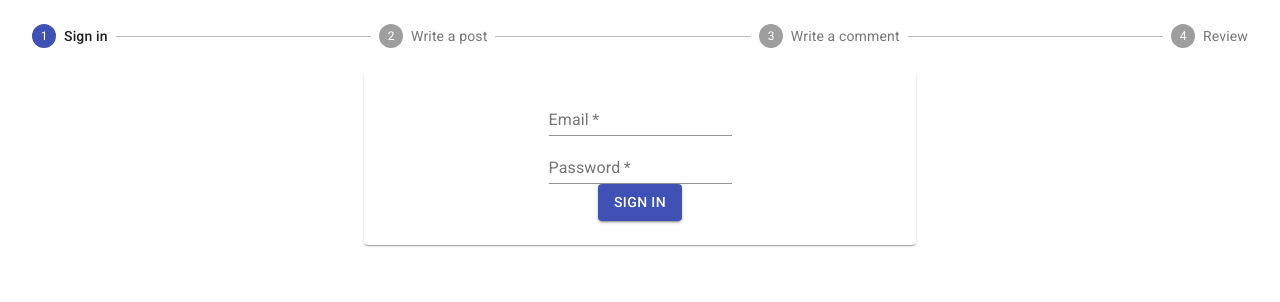
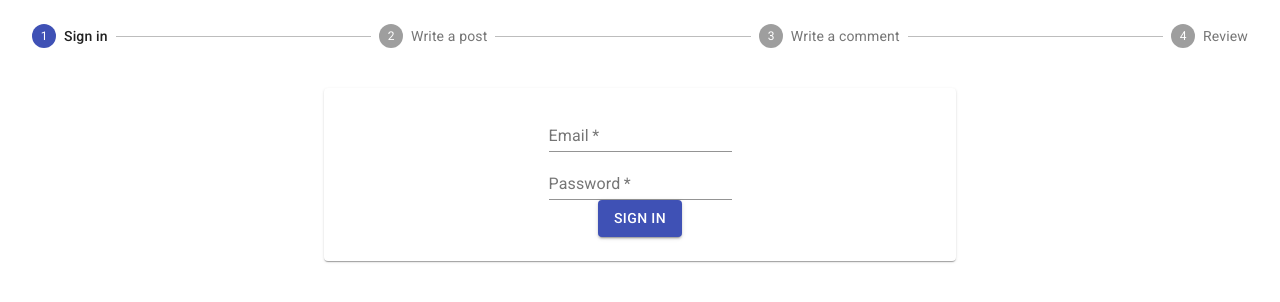
Before and after one commit to oksspo/react-redux-saga-app, a React app: page / in a window 1280 px wide. Shown: the top 302 px of the page. Built offline with nearby package versions, Linux system fonts and the light colour scheme.

Commit message:
Improved styling for layout

```diff
--- a/src/App.js
+++ b/src/App.js
@@ -1,11 +1,12 @@
 import React from "react";
+import {connect} from "react-redux";
 import Stepper from '@material-ui/core/Stepper';
 import Step from '@material-ui/core/Step';
 import StepLabel from '@material-ui/core/StepLabel';
 import AppBar from "@material-ui/core/AppBar";
-import Container from "@material-ui/core/Container";
+import Grid from "@material-ui/core/Grid";
 import './App.css';
-import {connect} from "react-redux";
+
 
 class App extends React.Component {
 	constructor(props) {
@@ -15,25 +16,28 @@ class App extends React.Component {
 	render() {
 		const steps = getSteps();
 		return (
-			<div className="App">
+			<Grid className="App"
+				  container
+				  justify="center"
+				  spacing={2}>
+				<Grid item xs={12}>
 					<AppBar position="static" elevation={0}>
 						<Stepper activeStep={this.props.activeStep}>
 							{steps.map((label) => {
-							const stepProps = {};
-							const labelProps = {};
-
 								return (
-								<Step key={label} {...stepProps}>
-									<StepLabel {...labelProps}>{label}</StepLabel>
+									<Step key={label}>
+										<StepLabel>{label}</StepLabel>
 									</Step>
 								);
 							})}
 						</Stepper>
 					</AppBar>
-				<Container maxWidth="sm">
+				</Grid>
+
+				<Grid item xs={6} >
 					{this.props.children}
-				</Container>
-			</div>
+				</Grid>
+			</Grid>
 		);
 	};
 }
```
Lines whose indentation alone changed are shown as unchanged.
